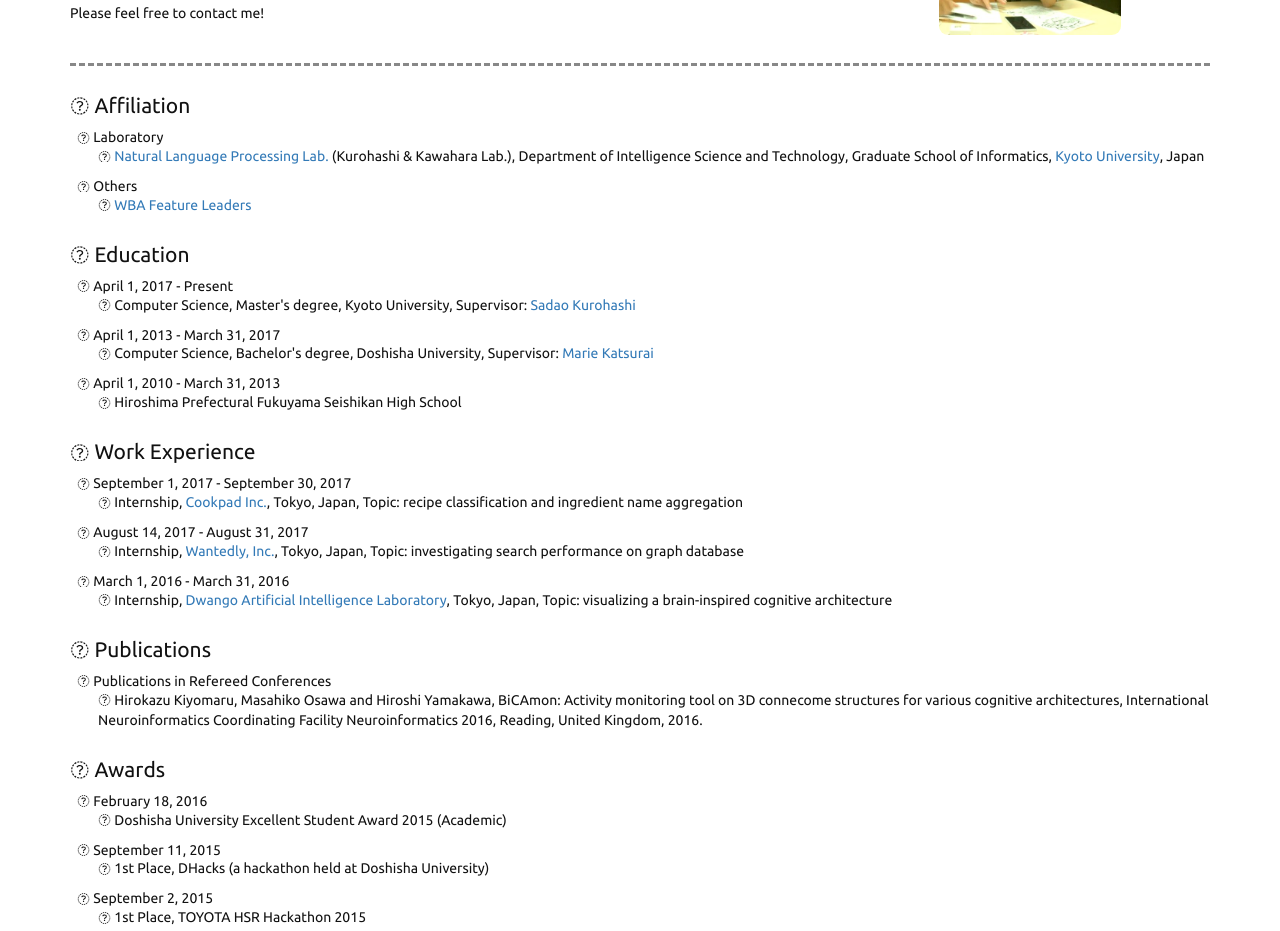
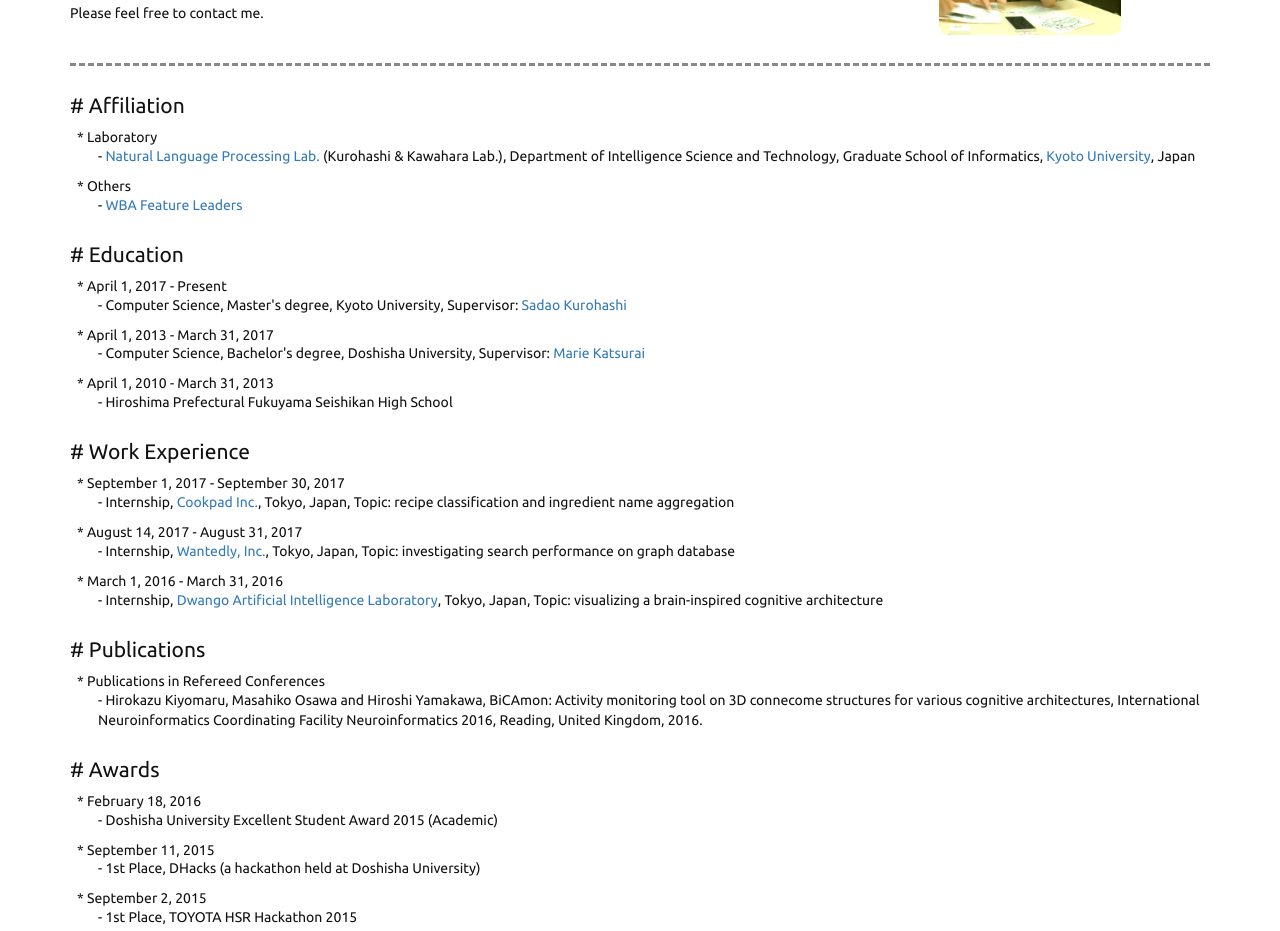
Before and after one commit to hkiyomaru/hirokazukiyomaru.com, a website: page source/index.html in a window 1280 px wide. Shown: the part 259-1190 px from the top of the page. Drawn offline with nearby package versions, Linux system fonts and the light colour scheme; files that its build step writes are made by us from their sources.

Commit message:
update styles

```diff
--- a/source/index.html
+++ b/source/index.html
@@ -7,7 +7,6 @@
     <title>Hirokazu Kiyomaru</title>
     <link href="https://fonts.googleapis.com/css?family=Ubuntu" rel="stylesheet">
     <link href="https://maxcdn.bootstrapcdn.com/bootstrap/3.3.7/css/bootstrap.min.css" rel="stylesheet">
-    <link href="https://maxcdn.bootstrapcdn.com/font-awesome/4.7.0/css/font-awesome.min.css" rel="stylesheet">
     <link href="stylesheets/all.min.css" rel="stylesheet">
   </head>
 
@@ -39,7 +38,7 @@
               If you have ideas and enthusiasm, I would love to participate in them with you.
             </p>
             <p>
-              Please feel free to contact me!
+              Please feel free to contact me.
             </p>
           </div>
         </div>
@@ -50,47 +49,47 @@
       <!-- Main contents -->
       <div class="main">
         <section>
-          <h2><i class="fa fa-hashtag fa-small" aria-hidden="true"></i> Affiliation</h2>
-          <p class="parent"><i class="fa fa-asterisk fa-small" aria-hidden="true"></i> Laboratory</p>
-          <p class="child"><i class="fa fa-minus fa-small" aria-hidden="true"></i> <a href="http://nlp.ist.i.kyoto-u.ac.jp/EN/">Natural Language Processing Lab.</a> (Kurohashi &amp; Kawahara Lab.), Department of Intelligence Science and Technology, Graduate School of Informatics, <a href="http://www.kyoto-u.ac.jp/en">Kyoto University</a>, Japan</p>
-          <p class="parent"><i class="fa fa-asterisk fa-small" aria-hidden="true"></i> Others</p>
-          <p class="child"><i class="fa fa-minus fa-small" aria-hidden="true"></i> <a href="http://wbawakate.jp/">WBA Feature Leaders</a></p>
+          <h2># Affiliation</h2>
+          <p class="parent">* Laboratory</p>
+          <p class="child">- <a href="http://nlp.ist.i.kyoto-u.ac.jp/EN/">Natural Language Processing Lab.</a> (Kurohashi &amp; Kawahara Lab.), Department of Intelligence Science and Technology, Graduate School of Informatics, <a href="http://www.kyoto-u.ac.jp/en">Kyoto University</a>, Japan</p>
+          <p class="parent">* Others</p>
+          <p class="child">- <a href="http://wbawakate.jp/">WBA Feature Leaders</a></p>
         </section>
 
         <section>
-          <h2><i class="fa fa-hashtag fa-small" aria-hidden="true"></i> Education</h2>
-          <p class="parent"><i class="fa fa-asterisk fa-small" aria-hidden="true"></i> April 1, 2017 - Present</p>
-          <p class="child"><i class="fa fa-minus fa-small" aria-hidden="true"></i> Computer Science, Master's degree, Kyoto University, Supervisor: <a href="http://nlp.ist.i.kyoto-u.ac.jp/member/kuro/index.html">Sadao Kurohashi</a></p>
-          <p class="parent"><i class="fa fa-asterisk fa-small" aria-hidden="true"></i> April 1, 2013 - March 31, 2017</p>
-          <p class="child"><i class="fa fa-minus fa-small" aria-hidden="true"></i> Computer Science, Bachelor's degree, Doshisha University, Supervisor: <a href="http://book.mkats.net/">Marie Katsurai</a></p>
-          <p class="parent"><i class="fa fa-asterisk fa-small" aria-hidden="true"></i> April 1, 2010 - March 31, 2013</p>
-          <p class="child"><i class="fa fa-minus fa-small" aria-hidden="true"></i> Hiroshima Prefectural Fukuyama Seishikan High School</p>
+          <h2># Education</h2>
+          <p class="parent">* April 1, 2017 - Present</p>
+          <p class="child">- Computer Science, Master's degree, Kyoto University, Supervisor: <a href="http://nlp.ist.i.kyoto-u.ac.jp/member/kuro/index.html">Sadao Kurohashi</a></p>
+          <p class="parent">* April 1, 2013 - March 31, 2017</p>
+          <p class="child">- Computer Science, Bachelor's degree, Doshisha University, Supervisor: <a href="http://book.mkats.net/">Marie Katsurai</a></p>
+          <p class="parent">* April 1, 2010 - March 31, 2013</p>
+          <p class="child">- Hiroshima Prefectural Fukuyama Seishikan High School</p>
         </section>
 
         <section>
-          <h2><i class="fa fa-hashtag fa-small" aria-hidden="true"></i> Work Experience</h2>
-          <p class="parent"><i class="fa fa-asterisk fa-small" aria-hidden="true"></i> September 1, 2017 - September 30, 2017</p>
-          <p class="child"><i class="fa fa-minus fa-small" aria-hidden="true"></i> Internship, <a href="https://info.cookpad.com/en">Cookpad Inc.</a>, Tokyo, Japan, Topic: recipe classification and ingredient name aggregation</p>
-          <p class="parent"><i class="fa fa-asterisk fa-small" aria-hidden="true"></i> August 14, 2017 - August 31, 2017</p>
-          <p class="child"><i class="fa fa-minus fa-small" aria-hidden="true"></i> Internship, <a href="https://wantedlyinc.com/en">Wantedly, Inc.</a>, Tokyo, Japan, Topic: investigating search performance on graph database</p>
-          <p class="parent"><i class="fa fa-asterisk fa-small" aria-hidden="true"></i> March 1, 2016 - March 31, 2016</p>
-          <p class="child"><i class="fa fa-minus fa-small" aria-hidden="true"></i> Internship, <a href="http://ailab.dwango.co.jp/en/">Dwango Artificial Intelligence Laboratory</a>, Tokyo, Japan, Topic: visualizing a brain-inspired cognitive architecture</p>
+          <h2># Work Experience</h2>
+          <p class="parent">* September 1, 2017 - September 30, 2017</p>
+          <p class="child">- Internship, <a href="https://info.cookpad.com/en">Cookpad Inc.</a>, Tokyo, Japan, Topic: recipe classification and ingredient name aggregation</p>
+          <p class="parent">* August 14, 2017 - August 31, 2017</p>
+          <p class="child">- Internship, <a href="https://wantedlyinc.com/en">Wantedly, Inc.</a>, Tokyo, Japan, Topic: investigating search performance on graph database</p>
+          <p class="parent">* March 1, 2016 - March 31, 2016</p>
+          <p class="child">- Internship, <a href="http://ailab.dwango.co.jp/en/">Dwango Artificial Intelligence Laboratory</a>, Tokyo, Japan, Topic: visualizing a brain-inspired cognitive architecture</p>
         </section>
 
         <section>
-          <h2><i class="fa fa-hashtag fa-small" aria-hidden="true"></i> Publications</h2>
-          <p class="parent"><i class="fa fa-asterisk fa-small" aria-hidden="true"></i> Publications in Refereed Conferences</p>
-          <p class="child"><i class="fa fa-minus fa-small" aria-hidden="true"></i> Hirokazu Kiyomaru, Masahiko Osawa and Hiroshi Yamakawa, BiCAmon: Activity monitoring tool on 3D connecome structures for various cognitive architectures, International Neuroinformatics Coordinating Facility Neuroinformatics 2016, Reading, United Kingdom, 2016.</p>
+          <h2># Publications</h2>
+          <p class="parent">* Publications in Refereed Conferences</p>
+          <p class="child">- Hirokazu Kiyomaru, Masahiko Osawa and Hiroshi Yamakawa, BiCAmon: Activity monitoring tool on 3D connecome structures for various cognitive architectures, International Neuroinformatics Coordinating Facility Neuroinformatics 2016, Reading, United Kingdom, 2016.</p>
         </section>
 
         <section>
-          <h2><i class="fa fa-hashtag fa-small" aria-hidden="true"></i> Awards</h2>
-          <p class="parent"><i class="fa fa-asterisk fa-small" aria-hidden="true"></i> February 18, 2016</p>
-          <p class="child"><i class="fa fa-minus fa-small" aria-hidden="true"></i> Doshisha University Excellent Student Award 2015 (Academic)</p>
-          <p class="parent"><i class="fa fa-asterisk fa-small" aria-hidden="true"></i> September 11, 2015</p>
-          <p class="child"><i class="fa fa-minus fa-small" aria-hidden="true"></i> 1st Place, DHacks (a hackathon held at Doshisha University)</p>
-          <p class="parent"><i class="fa fa-asterisk fa-small" aria-hidden="true"></i> September 2, 2015</p>
-          <p class="child"><i class="fa fa-minus fa-small" aria-hidden="true"></i> 1st Place, TOYOTA HSR Hackathon 2015</p>
+          <h2># Awards</h2>
+          <p class="parent">* February 18, 2016</p>
+          <p class="child">- Doshisha University Excellent Student Award 2015 (Academic)</p>
+          <p class="parent">* September 11, 2015</p>
+          <p class="child">- 1st Place, DHacks (a hackathon held at Doshisha University)</p>
+          <p class="parent">* September 2, 2015</p>
+          <p class="child">- 1st Place, TOYOTA HSR Hackathon 2015</p>
         </section>
       </div>
 
```
